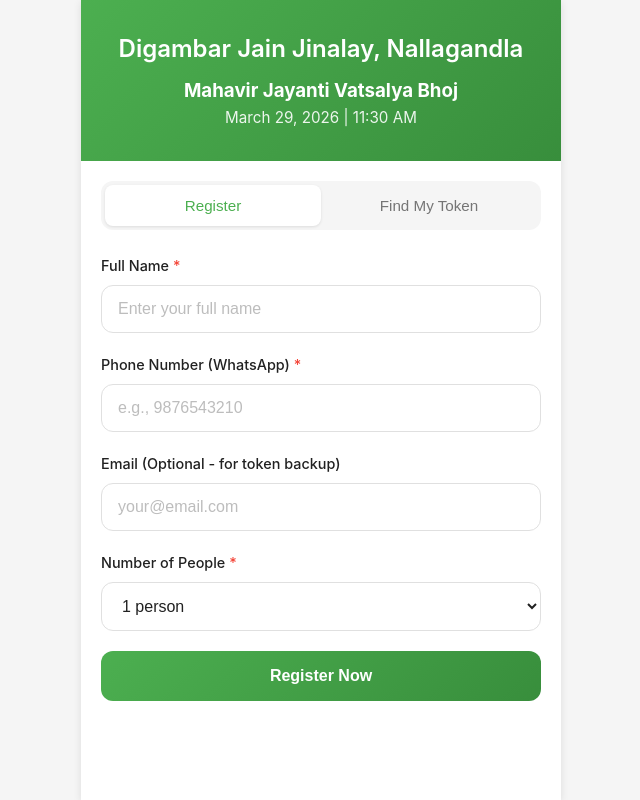
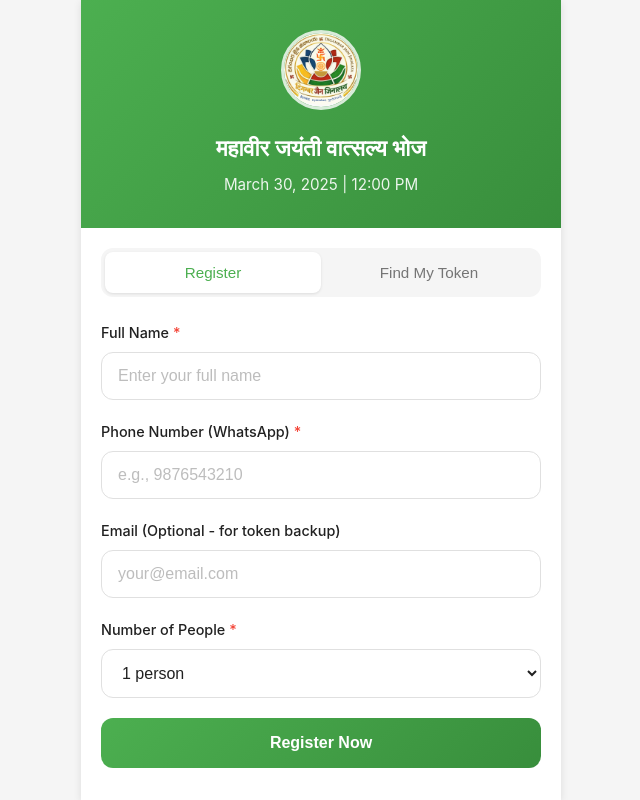
Before and after one commit to MightySuz/food-event-scanner, a plain HTML site: page index.html in a window 1280 px wide. Shown: the whole page, without its empty margins (319-959 px from the left). Drawn offline with Linux system fonts and the light colour scheme.

Commit message:
Add files via upload

```diff
--- a/index.html
+++ b/index.html
@@ -4,7 +4,7 @@
     <meta charset="UTF-8">
     <meta name="viewport" content="width=device-width, initial-scale=1.0, user-scalable=no">
     <meta name="theme-color" content="#4CAF50">
-    <meta name="description" content="Register for Mahavir Jayanti Vatsalya Bhoj">
+    <meta name="description" content="Register for Community Lunch Event">
     <title>Event Registration</title>
     <link rel="stylesheet" href="styles.css">
 </head>
@@ -12,9 +12,9 @@
     <div class="app-container">
         <!-- Header -->
         <header class="app-header">
-            <h1>Digambar Jain Jinalay, Nallagandla</h1>
-            <h3>Mahavir Jayanti Vatsalya Bhoj</h3>
-            <p class="event-date">March 29, 2026 | 11:30 AM</p>
+            <img src="https://raw.githubusercontent.com/MightySuz/food-event-scanner/main/Digambar%20Jain%20Jinalay.jpeg" alt="Logo" class="header-logo">
+            <h1>महावीर जयंती वात्सल्य भोज</h1>
+            <p class="event-date">March 30, 2025 | 12:00 PM</p>
         </header>
 
         <!-- Main Content -->
@@ -139,15 +139,15 @@
                     <div class="event-details">
                         <div class="detail-row">
                             <span class="icon">📅</span>
-                            <span id="eventDate">March 29, 2026</span>
+                            <span id="eventDate">March 30, 2025</span>
                         </div>
                         <div class="detail-row">
                             <span class="icon">🕐</span>
-                            <span id="eventTime">11:30 AM</span>
+                            <span id="eventTime">12:00 PM</span>
                         </div>
                         <div class="detail-row">
                             <span class="icon">📍</span>
-                            <span id="eventVenue">Digambar Jain Jinalay, Nallagandla</span>
+                            <span id="eventVenue">Community Hall</span>
                         </div>
                     </div>
 
--- a/styles.css
+++ b/styles.css
@@ -55,8 +55,17 @@ html, body {
     text-align: center;
 }
 
+.header-logo {
+    width: 80px;
+    height: 80px;
+    border-radius: 50%;
+    object-fit: cover;
+    margin-bottom: 12px;
+    border: 3px solid rgba(255, 255, 255, 0.8);
+}
+
 .app-header h1 {
-    font-size: 1.5rem;
+    font-size: 1.4rem;
     font-weight: 600;
     margin-bottom: 8px;
 }
```
